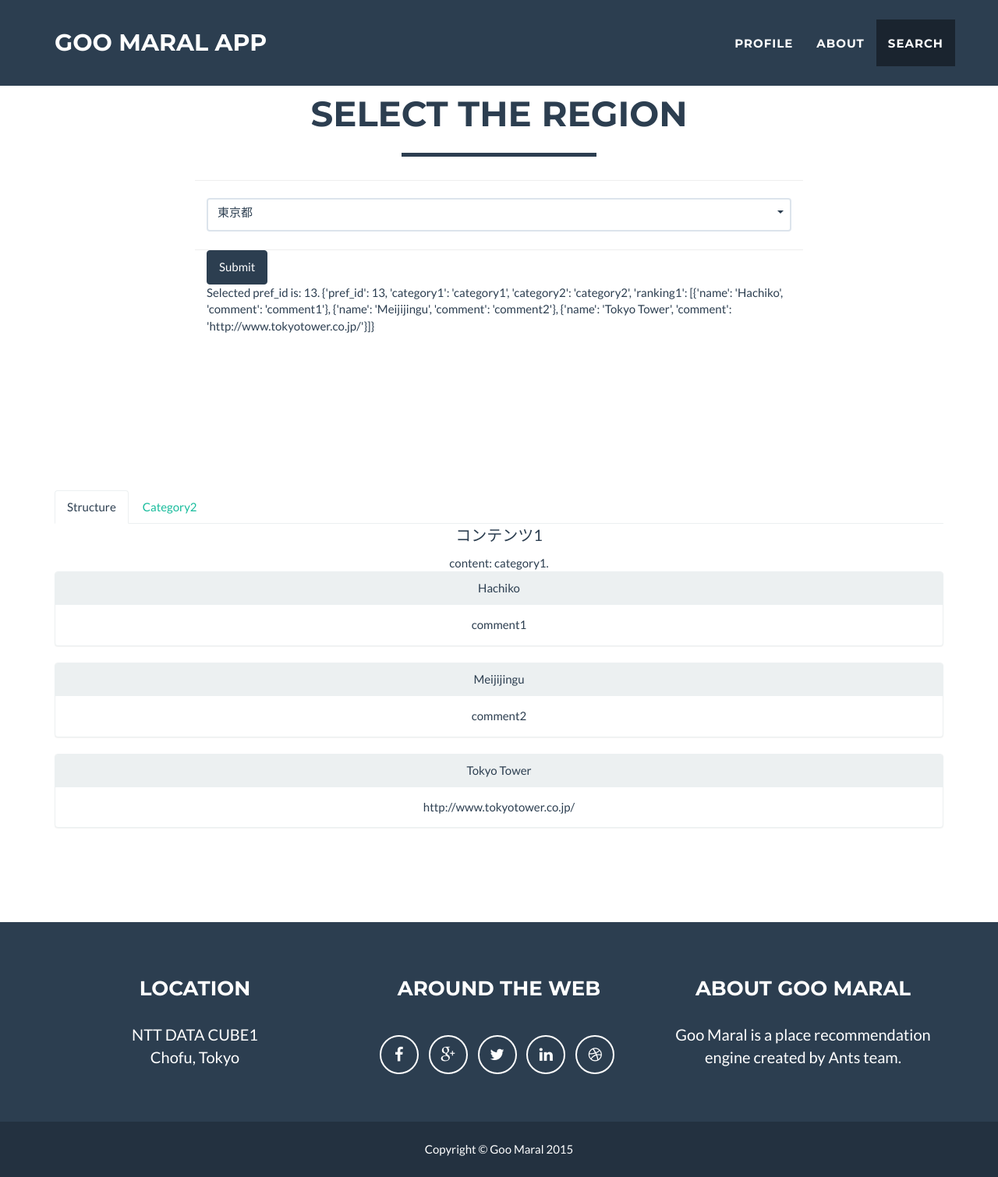
After one commit to mglhacks/nttdata_app, a Flask app: page /profile in a window 1280 px wide. The commit adds this page. Shown: the whole page at 78% size. Run offline with Flask 2, Linux system fonts and the light colour scheme; data comes from the database, SQL or seed files in the repository; both versions use the stored data as it was after the commit; some libraries are stand-ins or nearby versions.

Commit message:
Added profile.html, sqlite integration test

```diff
--- a/goomaral_server/templates/index.html
+++ b/goomaral_server/templates/index.html
@@ -53,10 +53,10 @@
             <div class="collapse navbar-collapse" id="bs-example-navbar-collapse-1">
                 <ul class="nav navbar-nav navbar-right">
                     <li class="hidden">
-                        <a href="#page-top"></a>
+                        <a href="/"></a>
                     </li>
                     <li class="page-scroll">
-                        <a href="#portfolio">Portfolio</a>
+                        <a href="/profile">Portfolio</a>
                     </li>
                     <li class="page-scroll">
                         <a href="#about">About</a>
--- /dev/null
+++ b/goomaral_server/templates/profile.html
@@ -0,0 +1,274 @@
+    <!DOCTYPE html>
+    <html lang="en">
+
+    <head>
+
+        <meta charset="utf-8">
+        <meta http-equiv="X-UA-Compatible" content="IE=edge">
+        <meta name="viewport" content="width=device-width, initial-scale=1">
+        <meta name="description" content="">
+        <meta name="author" content="">
+
+        <title>Goo Maral App</title>
+
+        <!-- Bootstrap Core CSS - Uses Bootswatch Flatly Theme: http://bootswatch.com/flatly/ -->
+        <link href="css/bootstrap.min.css" rel="stylesheet">
+
+        <!-- Custom CSS -->
+        <link href="css/freelancer.css" rel="stylesheet">
+
+        <!-- Custom Fonts -->
+        <link href="font-awesome/css/font-awesome.min.css" rel="stylesheet" type="text/css">
+        <link href="http://fonts.googleapis.com/css?family=Montserrat:400,700" rel="stylesheet" type="text/css">
+        <link href="http://fonts.googleapis.com/css?family=Lato:400,700,400italic,700italic" rel="stylesheet" type="text/css">
+
+        <link href="css/bootstrap-formhelpers.min.css" rel="stylesheet">
+
+        <!-- HTML5 Shim and Respond.js IE8 support of HTML5 elements and media queries -->
+        <!-- WARNING: Respond.js doesn't work if you view the page via file:// -->
+        <!--[if lt IE 9]>
+            <script src="https://oss.maxcdn.com/libs/html5shiv/3.7.0/html5shiv.js"></script>
+            <script src="https://oss.maxcdn.com/libs/respond.js/1.4.2/respond.min.js"></script>
+        <![endif]-->
+
+    </head>
+
+    <body id="page-top" class="index">
+
+        <!-- Navigation -->
+        <nav class="navbar navbar-default navbar-fixed-top">
+            <div class="container">
+                <!-- Brand and toggle get grouped for better mobile display -->
+                <div class="navbar-header page-scroll">
+                    <button type="button" class="navbar-toggle" data-toggle="collapse" data-target="#bs-example-navbar-collapse-1">
+                        <span class="sr-only">Toggle navigation</span>
+                        <span class="icon-bar"></span>
+                        <span class="icon-bar"></span>
+                        <span class="icon-bar"></span>
+                    </button>
+                    <a class="navbar-brand" href="/">Goo Maral App</a>
+                </div>
+
+                <!-- Collect the nav links, forms, and other content for toggling -->
+                <div class="collapse navbar-collapse" id="bs-example-navbar-collapse-1">
+                    <ul class="nav navbar-nav navbar-right">
+                        <li class="hidden">
+                            <a href="#page-top"></a>
+                        </li>
+                        <li class="page-scroll">
+                            <a href="/profile">Profile</a>
+                        </li>
+                        <li class="page-scroll">
+                            <a href="#about">About</a>
+                        </li>
+                        <li class="page-scroll">
+                            <a href="#search">Search</a>
+                        </li>
+                    </ul>
+                </div>
+                <!-- /.navbar-collapse -->
+            </div>
+            <!-- /.container-fluid -->
+        </nav>
+
+        <!-- Form Section -->
+        <section id="search">
+            <div class="container">
+                <div class="row">
+                    <div class="col-lg-12 text-center">
+                        <br>
+                        <h2>Select the region</h2>
+                        <hr class="star-primary">
+                    </div>
+                </div>
+                <div class="row">
+                    <div class="col-lg-8 col-lg-offset-2">
+                        <!-- To configure the contact form email address, go to mail/contact_me.php and update the email address in the PHP file on line 19. -->
+                        <!-- The form should work on most web servers, but if the form is not working you may need to configure your web server differently. -->
+                        <form action="/profile" method="post">
+                            <div class="row control-group">
+                                <div class="form-group col-xs-12 floating-label-form-group controls">
+                                    <label>Region</label>
+                                    <div class="bfh-selectbox" data-name="pref_id" data-value={% if data %} {{data["pref_id"]}} {% else %}"13"{% endif %}>
+                                    <div data-value="">都道府県</div>
+                                    <div data-value="1">北海道</div>
+                                    <div data-value="2">青森県</div>
+                                    <div data-value="3">岩手県</div>
+                                    <div data-value="4">宮城県</div>
+                                    <div data-value="5">秋田県</div>
+                                    <div data-value="6">山形県</div>
+                                    <div data-value="7">福島県</div>
+                                    <div data-value="8">茨城県</div>
+                                    <div data-value="9">栃木県</div>
+                                    <div data-value="10">群馬県</div>
+                                    <div data-value="11">埼玉県</div>
+                                    <div data-value="12">千葉県</div>
+                                    <div data-value="13">東京都</div>
+                                    <div data-value="14">神奈川県</div>
+                                    <div data-value="15">新潟県</div>
+                                    <div data-value="16">富山県</div>
+                                    <div data-value="17">石川県</div>
+                                    <div data-value="18">福井県</div>
+                                    <div data-value="19">山梨県</div>
+                                    <div data-value="20">長野県</div>
+                                    <div data-value="21">岐阜県</div>
+                                    <div data-value="22">静岡県</div>
+                                    <div data-value="23">愛知県</div>
+                                    <div data-value="24">三重県</div>
+                                    <div data-value="25">滋賀県</div>
+                                    <div data-value="26">京都府</div>
+                                    <div data-value="27">大阪府</div>
+                                    <div data-value="28">兵庫県</div>
+                                    <div data-value="29">奈良県</div>
+                                    <div data-value="30">和歌山県</div>
+                                    <div data-value="31">鳥取県</div>
+                                    <div data-value="32">島根県</div>
+                                    <div data-value="33">岡山県</div>
+                                    <div data-value="34">広島県</div>
+                                    <div data-value="35">山口県</div>
+                                    <div data-value="36">徳島県</div>
+                                    <div data-value="37">香川県</div>
+                                    <div data-value="38">愛媛県</div>
+                                    <div data-value="39">高知県</div>
+                                    <div data-value="40">福岡県</div>
+                                    <div data-value="41">佐賀県</div>
+                                    <div data-value="42">長崎県</div>
+                                    <div data-value="43">熊本県</div>
+                                    <div data-value="44">大分県</div>
+                                    <div data-value="45">宮崎県</div>
+                                    <div data-value="46">鹿児島県</div>
+                                    <div data-value="47">沖縄県</div>
+                                    </div>
+                                    <p class="help-block text-danger"></p>
+                                </div>
+                            </div>
+                            <input type="submit" class="btn btn-primary" value="Submit"/>
+
+                        </form>
+                            {% if data %}
+                            Selected pref_id is: {{data["pref_id"]}}.
+                            {{data}}
+                            {% endif %}
+                    </div>
+                </div>
+            </div>
+        </section>
+
+        <section id="search">
+            <div class="container">
+                <div class="row">
+                    <div class="col-lg-12 text-center">
+                        <!--タブ-->
+                        <ul class="nav nav-tabs">
+                        <li class="active"><a href="#tab1" data-toggle="tab">Structure</a></li>
+                        <li><a href="#tab2" data-toggle="tab">Category2</a></li>
+                        </ul>
+                        <!-- / タブ-->
+                        <div id="myTabContent" class="tab-content">
+                        <div class="tab-pane fade in active" id="tab1">
+                            <p>コンテンツ1</p>
+                            {% if data %}
+                            content: {{data["category1"]}}.
+
+                                {% if data["ranking1"] %}
+                                {% for rank in data["ranking1"] %}
+                                <div class="panel panel-default">
+                                    <div class="panel-heading">{{rank["name"]}}</div>
+                                    <div class="panel-body">
+                                        {{rank["comment"]}}
+                                    </div>
+                                </div>
+                                {% endfor %}
+                                {% else %}
+                                    <p> No Data </p>
+                                {% endif %}
+                            {% endif %}
+                        </div>
+                        <div class="tab-pane fade" id="tab2">
+                            <p>コンテンツ2</p>
+                            {% if data %}
+                            content: {{data["category2"]}}.
+                            {% endif %}
+                        </div>
+                        </div>
+                    </div>
+                </div>
+            </div>
+        </section>
+
+        <!-- Footer -->
+        <footer class="text-center">
+            <div class="footer-above">
+                <div class="container">
+                    <div class="row">
+                        <div class="footer-col col-md-4">
+                            <h3>Location</h3>
+                            <p>NTT DATA CUBE1<br>Chofu, Tokyo</p>
+                        </div>
+                        <div class="footer-col col-md-4">
+                            <h3>Around the Web</h3>
+                            <ul class="list-inline">
+                                <li>
+                                    <a href="#" class="btn-social btn-outline"><i class="fa fa-fw fa-facebook"></i></a>
+                                </li>
+                                <li>
+                                    <a href="#" class="btn-social btn-outline"><i class="fa fa-fw fa-google-plus"></i></a>
+                                </li>
+                                <li>
+                                    <a href="#" class="btn-social btn-outline"><i class="fa fa-fw fa-twitter"></i></a>
+                                </li>
+                                <li>
+                                    <a href="#" class="btn-social btn-outline"><i class="fa fa-fw fa-linkedin"></i></a>
+                                </li>
+                                <li>
+                                    <a href="#" class="btn-social btn-outline"><i class="fa fa-fw fa-dribbble"></i></a>
+                                </li>
+                            </ul>
+                        </div>
+                        <div class="footer-col col-md-4">
+                            <h3>About Goo Maral</h3>
+                            <p>Goo Maral is a place recommendation engine created by Ants team.</p>
+                        </div>
+                    </div>
+                </div>
+            </div>
+            <div class="footer-below">
+                <div class="container">
+                    <div class="row">
+                        <div class="col-lg-12">
+                            Copyright &copy; Goo Maral 2015
+                        </div>
+                    </div>
+                </div>
+            </div>
+        </footer>
+
+        <!-- Scroll to Top Button (Only visible on small and extra-small screen sizes) -->
+        <div class="scroll-top page-scroll visible-xs visble-sm">
+            <a class="btn btn-primary" href="#page-top">
+                <i class="fa fa-chevron-up"></i>
+            </a>
+        </div>
+
+
+
+        <!-- jQuery -->
+        <script src="js/jquery.js"></script>
+
+        <!-- Bootstrap Core JavaScript -->
+        <script src="js/bootstrap.min.js"></script>
+
+        <!-- Bootstrap form helper -->
+        <script src="js/bootstrap-formhelpers.min.js"></script>
+
+        <!-- Plugin JavaScript -->
+        <script src="http://cdnjs.cloudflare.com/ajax/libs/jquery-easing/1.3/jquery.easing.min.js"></script>
+        <script src="js/classie.js"></script>
+        <script src="js/cbpAnimatedHeader.js"></script>
+
+        <!-- Custom Theme JavaScript -->
+        <script src="js/freelancer.js"></script>
+
+    </body>
+
+    </html>
```
Also changed, not shown: goomaral_server/goomaral_test.py (+67 -10 lines), goomaral_server/database.db (added), goomaral_server/test1.db (added).
